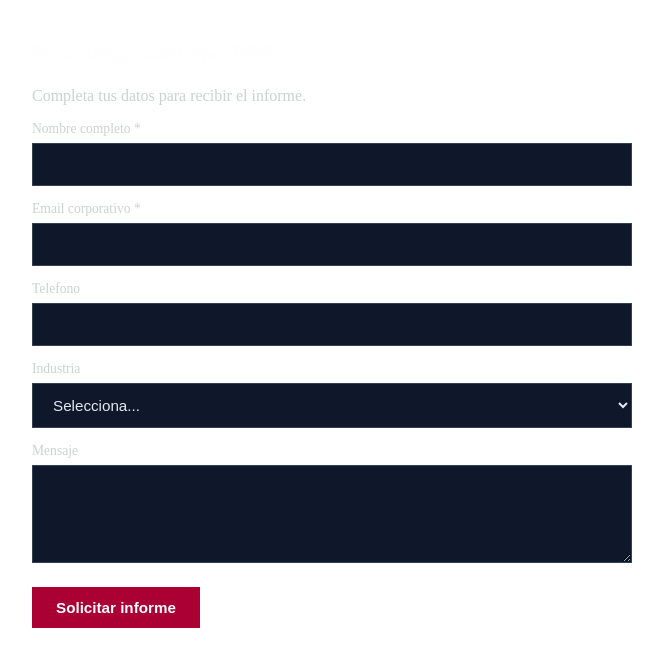
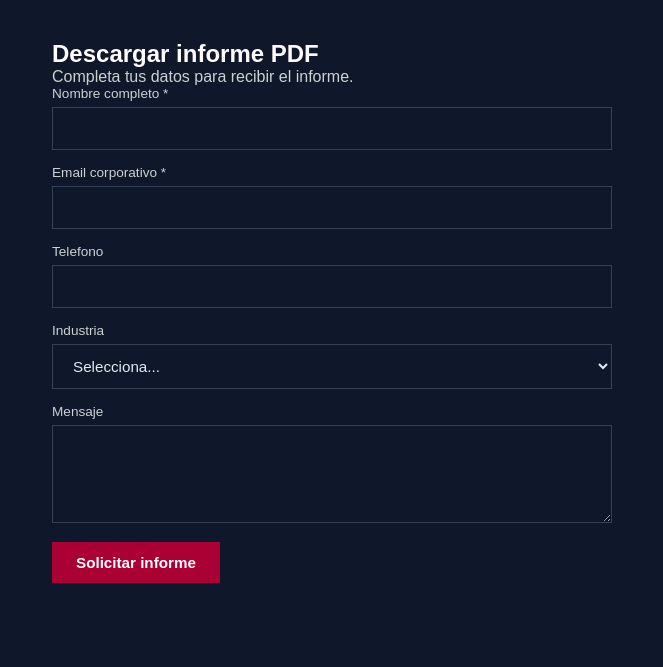
Before and after one commit to Writecode4/Trendqa, a Flask app: page /contacto in a window 1280 px wide. Shown: the top 667 px of the page, without its empty margins (308-971 px from the left). Run offline with Flask 3, Linux system fonts and the light colour scheme; parts of the project's set-up code (start-up, migrations or seed data) failed here and were passed over.

Commit message:
full CSS for contacto.html

```diff
--- a/templates/contacto.html
+++ b/templates/contacto.html
@@ -5,51 +5,54 @@
     <meta name="viewport" content="width=device-width, initial-scale=1.0">
     <title>Contacto - TrendQA</title>
     <style>
+        * { margin:0; padding:0; box-sizing:border-box; }
+        body { background:#0f172a; color:#e2e8f0; font-family:sans-serif; }
+        .contact-container { max-width:600px; margin:40px auto; padding:0 20px; }
+        .contact-container h2 { color:#FFFDFD; }
+        .contact-container p { color:#CBD2D0; }
+        .form-group { margin-bottom:15px; }
+        .form-group label { color:#CBD2D0; display:block; margin-bottom:6px; font-size:0.85rem; }
+        .form-group input, .form-group select, .form-group textarea { width:100%; padding:12px 16px; border:1px solid #334155; border-radius:0; background:#0f172a; color:#e2e8f0; font-size:0.95rem; box-sizing:border-box; }
+        .msg-success { background:linear-gradient(135deg,rgba(4,150,255,0.12),rgba(4,150,255,0.03)); border:1px solid rgba(4,150,255,0.3); color:#0496FF; padding:12px 16px; margin-bottom:20px; }
+        .msg-warning { background:linear-gradient(135deg,rgba(203,210,208,0.08),rgba(203,210,208,0.02)); border:1px solid rgba(203,210,208,0.2); color:#CBD2D0; padding:12px 16px; margin-bottom:20px; }
+        .msg-warning a { color:#0496FF; }
         .btn { display:inline-block; padding:12px 24px; background:#AA0034; color:#fff; border:none; font-size:0.95rem; font-weight:600; cursor:pointer; text-align:center; }
         .btn:hover { background:#88002a; }
     </style>
 </head>
 <body>
-    <div class="container" style="max-width:600px;margin:40px auto;padding:0 20px;">
-        <h2 style="color:#FFFDFD;">Descargar informe PDF</h2>
-        <p style="color:#CBD2D0;">Completa tus datos para recibir el informe.</p>
+    <div class="contact-container">
+        <h2>Descargar informe PDF</h2>
+        <p>Completa tus datos para recibir el informe.</p>
 
         {% if ok and not no_pdf %}
-        <div style="background:linear-gradient(135deg,rgba(4,150,255,0.12),rgba(4,150,255,0.03));border:1px solid rgba(4,150,255,0.3);color:#0496FF;padding:12px 16px;margin-bottom:20px;">
-            Gracias por registrarte. Pronto recibiras el enlace de descarga.
-        </div>
+        <div class="msg-success">Gracias por registrarte. Pronto recibiras el enlace de descarga.</div>
         {% elif no_pdf %}
-        <div style="background:linear-gradient(135deg,rgba(203,210,208,0.08),rgba(203,210,208,0.02));border:1px solid rgba(203,210,208,0.2);color:#CBD2D0;padding:12px 16px;margin-bottom:20px;">
-            No se encontro un informe disponible. Ve al <a href="/dashboard" style="color:#0496FF;">dashboard</a> y genera un analisis primero.
-        </div>
+        <div class="msg-warning">No se encontro un informe disponible. Ve al <a href="/dashboard">dashboard</a> y genera un analisis primero.</div>
         {% endif %}
 
         <form method="POST" action="/contacto">
             <input type="hidden" name="topic" value="{{ topic }}">
             <input type="hidden" name="pais" value="{{ pais }}">
 
-            <div style="margin-bottom:15px;">
-                <label style="color:#CBD2D0;display:block;margin-bottom:6px;font-size:0.85rem;">Nombre completo *</label>
-                <input type="text" name="nombre_completo" required
-                       style="width:100%;padding:12px 16px;border:1px solid #334155;border-radius:0;background:#0f172a;color:#e2e8f0;font-size:0.95rem;box-sizing:border-box;">
+            <div class="form-group">
+                <label>Nombre completo *</label>
+                <input type="text" name="nombre_completo" required>
             </div>
 
-            <div style="margin-bottom:15px;">
-                <label style="color:#CBD2D0;display:block;margin-bottom:6px;font-size:0.85rem;">Email corporativo *</label>
-                <input type="email" name="email_corporativo" required
-                       style="width:100%;padding:12px 16px;border:1px solid #334155;border-radius:0;background:#0f172a;color:#e2e8f0;font-size:0.95rem;box-sizing:border-box;">
+            <div class="form-group">
+                <label>Email corporativo *</label>
+                <input type="email" name="email_corporativo" required>
             </div>
 
-            <div style="margin-bottom:15px;">
-                <label style="color:#CBD2D0;display:block;margin-bottom:6px;font-size:0.85rem;">Telefono</label>
-                <input type="tel" name="telefono"
-                       style="width:100%;padding:12px 16px;border:1px solid #334155;border-radius:0;background:#0f172a;color:#e2e8f0;font-size:0.95rem;box-sizing:border-box;">
+            <div class="form-group">
+                <label>Telefono</label>
+                <input type="tel" name="telefono">
             </div>
 
-            <div style="margin-bottom:15px;">
-                <label style="color:#CBD2D0;display:block;margin-bottom:6px;font-size:0.85rem;">Industria</label>
-                <select name="industria"
-                        style="width:100%;padding:12px 16px;border:1px solid #334155;border-radius:0;background:#0f172a;color:#e2e8f0;font-size:0.95rem;box-sizing:border-box;">
+            <div class="form-group">
+                <label>Industria</label>
+                <select name="industria">
                     <option value="">Selecciona...</option>
                     <option value="ecommerce">E-commerce</option>
                     <option value="fintech">Fintech</option>
@@ -60,10 +63,9 @@
                 </select>
             </div>
 
-            <div style="margin-bottom:20px;">
-                <label style="color:#CBD2D0;display:block;margin-bottom:6px;font-size:0.85rem;">Mensaje</label>
-                <textarea name="mensaje" rows="4"
-                          style="width:100%;padding:12px 16px;border:1px solid #334155;border-radius:0;background:#0f172a;color:#e2e8f0;font-size:0.95rem;box-sizing:border-box;"></textarea>
+            <div class="form-group">
+                <label>Mensaje</label>
+                <textarea name="mensaje" rows="4"></textarea>
             </div>
 
             <button type="submit" class="btn">Solicitar informe</button>
```
